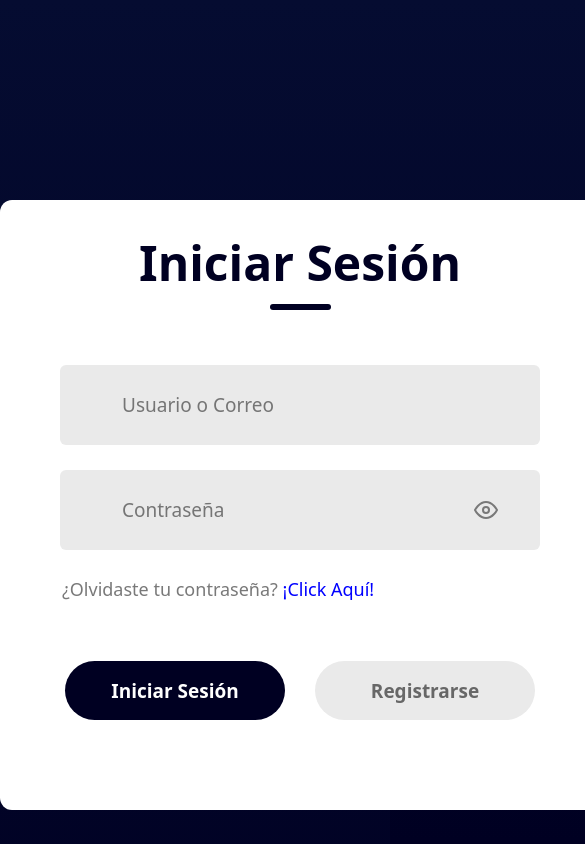
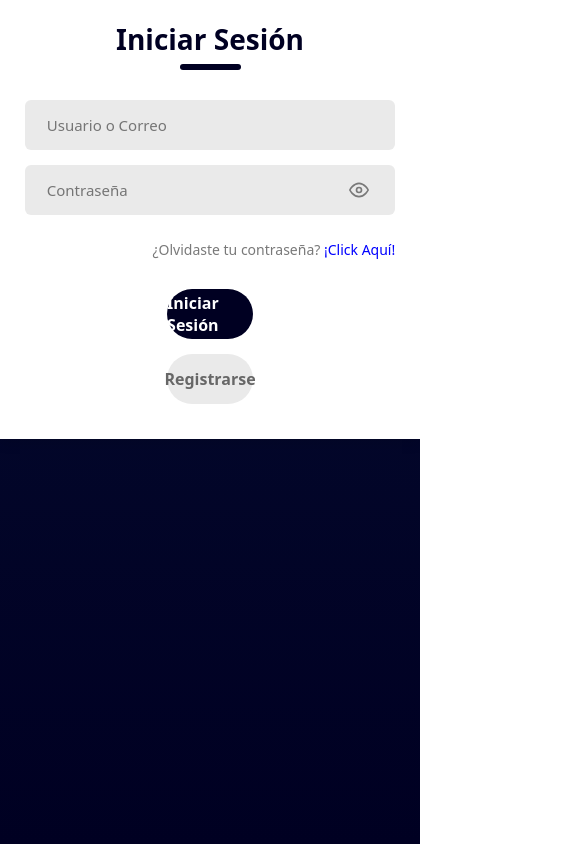
Before and after one commit to eldanielgalaviz/UML-GENERATOR, a React (Vite) app in the folder uml-editor/: page / in a window 390 px wide. Shown: the top 844 px of the page, 585 px wide, since content can reach past the window. Built offline with nearby package versions, Linux system fonts and the light colour scheme.

Commit message:
Display del formulario modificado
Ahora el registro esta en horizontal en lugar de vertical

```diff
--- a/uml-editor/src/components/LoginSingUp/Login.tsx
+++ b/uml-editor/src/components/LoginSingUp/Login.tsx
@@ -1,5 +1,5 @@
 import { useState, FormEvent } from "react";
-import "./LoginStyle.css";
+import "./LoginStyle.css"; // Asegúrate de usar el nuevo CSS
 
 interface FormInput extends HTMLInputElement {
   id: string;
@@ -30,14 +30,6 @@ const LoginAccess = () => {
   const toggleConfirmPasswordVisibility = () => {
     setShowConfirmPassword(!showConfirmPassword);
   };
-
-
-  //const validatePassword = (password: string): boolean => {
-  //  if (password.length < 6) return false;
-  //  if (!/[A-Z]/.test(password)) return false;
-  //  if (!/[0-9]/.test(password)) return false;
-  //  return true;
-  //};
 
   const handleForgotPassword = async (e: FormEvent) => {
     e.preventDefault();
@@ -118,8 +110,8 @@ const LoginAccess = () => {
     <svg
       className="eye-icon"
       xmlns="http://www.w3.org/2000/svg"
-      width="24"
-      height="24"
+      width="20"
+      height="20"
       viewBox="0 0 24 24"
       fill="none"
       stroke="#797979"
@@ -136,8 +128,8 @@ const LoginAccess = () => {
     <svg
       className="eye-icon"
       xmlns="http://www.w3.org/2000/svg"
-      width="24"
-      height="24"
+      width="20"
+      height="20"
       viewBox="0 0 24 24"
       fill="none"
       stroke="#797979"
@@ -201,9 +193,11 @@ const LoginAccess = () => {
         </div>
       ) : (
         <>
-          <div className="inputs">
           {action === "Iniciar Sesión" ? (
             <>
+              <div className="register-form-container">
+                <div className="register-form-row">
+                  <div className="register-form-column" style={{ maxWidth: "500px", margin: "0 auto" }}>
                     <div className="input">
                       <img src="" alt="" className="usericon" />
                       <input
@@ -234,9 +228,20 @@ const LoginAccess = () => {
                         </div>
                       )}
                     </div>
+                    <div className="forgot-password" style={{ textAlign: "right", width: "100%", marginTop: "10px" }}>
+                      ¿Olvidaste tu contraseña?{" "}
+                      <span onClick={() => setIsResettingPassword(true)}>
+                        ¡Click Aquí!
+                      </span>
+                    </div>
+                  </div>
+                </div>
+              </div>
             </>
           ) : (
-              <>
+            <div className="register-form-container">
+              <div className="register-form-row">
+                <div className="register-form-column">
                   <div className="input">
                     <img src="" alt="" className="usericon" />
                     <input
@@ -267,19 +272,21 @@ const LoginAccess = () => {
                   <div className="input">
                     <img src="" alt="" className="usericon" />
                     <input
+                      type="email"
+                      placeholder="Correo"
+                      name="email"
+                      id="email"
+                    />
+                  </div>
+                </div>
+                <div className="register-form-column">
+                  <div className="input">
+                    <img src="" alt="" className="usericon" />
+                    <input
                       type="text"
                       placeholder="Apellido Materno"
                       name="apellidoMaterno"
                       id="apellidoMaterno"
-                  />
-                </div>
-                <div className="input">
-                  <img src="" alt="" className="usericon" />
-                  <input
-                    type="email"
-                    placeholder="Correo"
-                    name="email"
-                    id="email"
                     />
                   </div>
                   <div className="input">
@@ -332,16 +339,8 @@ const LoginAccess = () => {
                       </div>
                     )}
                   </div>
-              </>
-            )}
                 </div>
-
-          {action === "Iniciar Sesión" && (
-            <div className="forgot-password">
-              ¿Olvidaste tu contraseña?{" "}
-              <span onClick={() => setIsResettingPassword(true)}>
-                ¡Click Aquí!
-              </span>
+              </div>
             </div>
           )}
 
--- a/uml-editor/src/components/LoginSingUp/LoginStyle.css
+++ b/uml-editor/src/components/LoginSingUp/LoginStyle.css
@@ -2,26 +2,29 @@
     display: flex;
     flex-direction: column;
     margin: auto;
-    margin-top: 200px;
-    width: 600px;
+    margin-top: 30px;
+    width: 80%;
+    max-width: 800px;
     background: white;
-    padding-bottom: 30px;
-    border-radius: 2%;
+    padding: 25px 20px;
+    border-radius: 10px;
+    box-shadow: 0 4px 12px rgba(0, 0, 0, 0.1);
 }
 
 .header {
     display: flex;
     flex-direction: column;
     align-items: center;
-    gap: 9px;
+    gap: 6px;
     width: 100%;
-    margin-top: 30px;
+    margin-top: 5px;
+    margin-bottom: 20px;
 }
 
 .text {
     font-family: system-ui, -apple-system, BlinkMacSystemFont, 'Segoe UI', Roboto, Oxygen, Ubuntu, Cantarell, 'Open Sans', 'Helvetica Neue', sans-serif;
     color: #000022;
-    font-size: 48px;
+    font-size: 32px;
     font-weight: 700;
 }
 
@@ -33,8 +36,9 @@
 }
 
 .error-messages {
-    width: 480px;
-    margin: 20px auto 0;
+    width: 90%;
+    max-width: 800px;
+    margin: 0 auto 20px;
     padding: 15px;
     border-radius: 6px;
     background: #fff0f0;
@@ -53,43 +57,45 @@
     border: 1px solid #d32f2f;
 }
 
+/* Estilos para el formulario de inicio de sesión (mantiene la estructura vertical) */
 .inputs {
-    margin-top: 55px;
+    margin-top: 30px;
     display: flex;
     flex-direction: column;
     gap: 25px;
+    width: 100%;
+    align-items: center;
 }
 
 .input {
     font-family: system-ui, -apple-system, BlinkMacSystemFont, 'Segoe UI', Roboto, Oxygen, Ubuntu, Cantarell, 'Open Sans', 'Helvetica Neue', sans-serif;
     display: flex;
     align-items: center;
-    margin: auto;
-    width: 480px;
-    height: 80px;
+    width: 100%;
+    height: 50px;
     background: #eaeaea;
     border-radius: 6px;
     position: relative;
 }
 
 .input img {
-    margin: 0px 30px;
+    margin: 0px 10px;
 }
 
 .input input {
     font-family: system-ui, -apple-system, BlinkMacSystemFont, 'Segoe UI', Roboto, Oxygen, Ubuntu, Cantarell, 'Open Sans', 'Helvetica Neue', sans-serif;
-    height: 50px;
-    width: 400px;
+    height: 40px;
+    width: calc(100% - 40px);
     background: transparent;
     border: none;
     outline: none;
     color: #797979;
-    font-size: 19px;
+    font-size: 15px;
 }
 
 .input input[type="password"],
 .input input[type="text"] {
-    width: 350px;
+    width: calc(100% - 70px);
 }
 
 .password-toggle {
@@ -97,11 +103,13 @@
     display: flex;
     align-items: center;
     justify-content: center;
-    margin-right: 10px;
+    margin-right: 8px;
 }
 
 .eye-icon {
     transition: all 0.2s ease;
+    width: 20px;
+    height: 20px;
 }
 
 .password-toggle:hover .eye-icon {
@@ -109,28 +117,18 @@
 }
 
 .input input[type="date"] {
-    height: 50px;
-    width: 400px;
-    font-size: 19px;
+    width: calc(100% - 60px);
+    font-size: 16px;
     cursor: pointer;
 }
 
 .input input[type="date"]::-webkit-calendar-picker-indicator {
-    width: 30px;
-    height: 30px;
+    width: 25px;
+    height: 25px;
     cursor: pointer;
     filter: invert(0.5);
 }
 
-.input input[type="date"]::-webkit-datetime-edit {
-    padding: 0 10px;
-}
-
-.input input[type="date"]::-webkit-calendar-picker {
-    font-size: 16px;
-}
-
-/* Nuevo estilo para el tooltip */
 .password-tooltip {
     position: absolute;
     bottom: -35px;
@@ -169,17 +167,13 @@
     }
 }
 
-.input.password-error input {
-    border: 1px solid #d32f2f;
-    background-color: rgba(211, 47, 47, 0.05);
-}
-
 .forgot-password {
     font-family: system-ui, -apple-system, BlinkMacSystemFont, 'Segoe UI', Roboto, Oxygen, Ubuntu, Cantarell, 'Open Sans', 'Helvetica Neue', sans-serif;
-    padding-left: 62px;
-    margin-top: 27px;
+    width: 80%;
+    max-width: 480px;
+    margin: 10px auto 0;
     color: #797979;
-    font-size: 18px;
+    font-size: 14px;
 }
 
 .forgot-password span {
@@ -189,22 +183,23 @@
 }
 
 .sumbit-container {
-    font-family: system-ui, -apple-system, BlinkMacSystemFont, 'Segoe UI', Roboto, Oxygen, Ubuntu, Cantarell, 'Open Sans', 'Helvetica Neue', sans-serif;
     display: flex;
-    gap: 30px;
-    margin: 60px auto;
+    gap: 15px;
+    margin: 20px auto;
+    justify-content: center;
 }
 
 .submit {
     display: flex;
+    font-family: system-ui, -apple-system, BlinkMacSystemFont, 'Segoe UI', Roboto, Oxygen, Ubuntu, Cantarell, 'Open Sans', 'Helvetica Neue', sans-serif;
     justify-content: center;
     align-items: center;
-    width: 220px;
-    height: 59px;
+    width: 170px;
+    height: 45px;
     color: white;
     background: #000022;
     border-radius: 50px;
-    font-size: 19px;
+    font-size: 16px;
     font-weight: 700;
     cursor: pointer;
     border: none;
@@ -214,3 +209,91 @@
     background: #eaeaea;
     color: #676767;
 }
+
+/* Estilos específicos para el formulario de registro horizontal */
+.register-form-container {
+    width: 100%;
+    margin: 10px auto;
+}
+
+.register-form-row {
+    display: flex;
+    flex-direction: row;
+    gap: 20px;
+    width: 95%;
+    max-width: 850px;
+    margin: 0 auto;
+}
+
+.register-form-column {
+    flex: 1;
+    display: flex;
+    flex-direction: column;
+    gap: 15px;
+    max-width: 48%;
+}
+
+/* Media queries para hacer el diseño responsivo */
+@media (max-width: 992px) {
+    .container {
+        width: 95%;
+        padding: 20px;
+    }
+
+    .text {
+        font-size: 36px;
+    }
+
+    .submit {
+        width: 180px;
+        height: 50px;
+        font-size: 16px;
+    }
+}
+
+@media (max-width: 768px) {
+    .register-form-row {
+        flex-direction: column;
+        gap: 20px;
+    }
+
+    .register-form-column {
+        width: 100%;
+        max-width: 100%;
+        align-items: center;
+    }
+
+    .input {
+        width: 100%;
+    }
+
+    .container {
+        margin-top: 20px;
+    }
+}
+
+@media (max-width: 576px) {
+    .container {
+        width: 100%;
+        padding: 15px;
+        border-radius: 0;
+        margin-top: 0;
+    }
+
+    .text {
+        font-size: 28px;
+    }
+
+    .input {
+        height: 50px;
+    }
+
+    .sumbit-container {
+        flex-direction: column;
+        align-items: center;
+    }
+
+    .submit {
+        width: 80%;
+    }
+}
```
Lines whose indentation alone changed are shown as unchanged.
